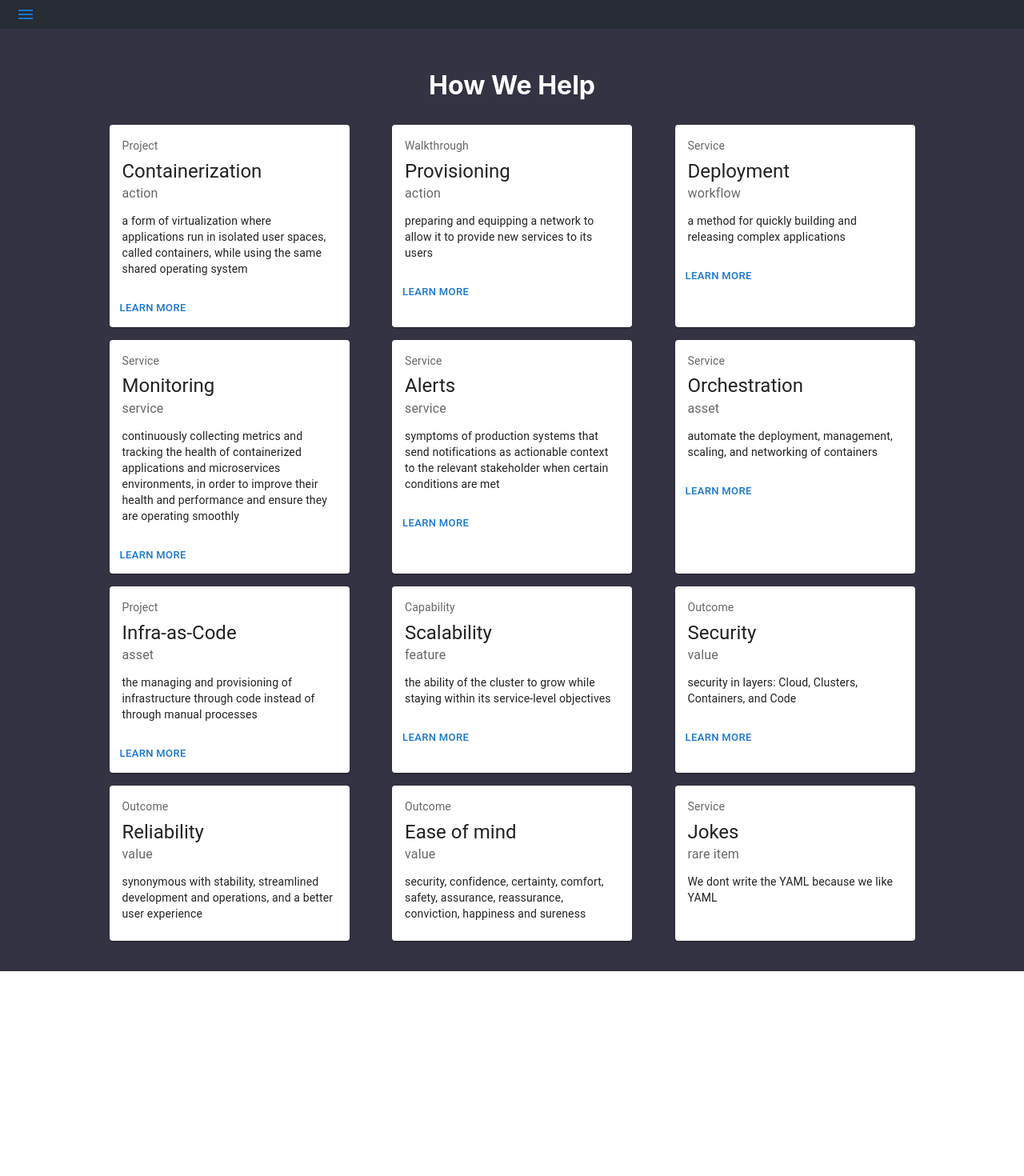
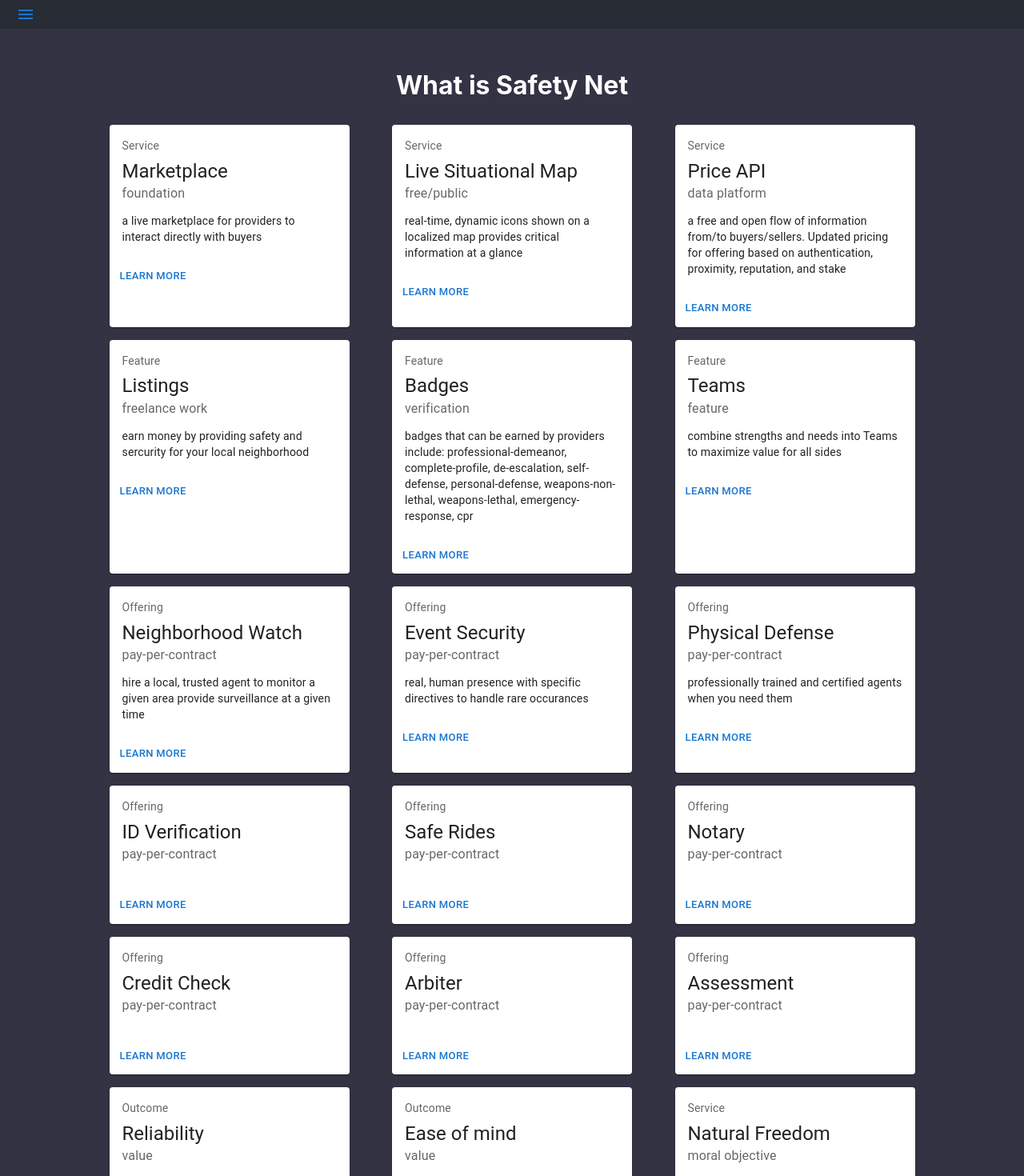
Before and after one commit to ahazrat/safety-net, a React (Create React App) app: page /safety-net/services in a window 1280 px wide. Shown: the top 1470 px of the page at 80% size. Before the commit the page ends 1214 px from the top, so only its background shows below. Built offline with nearby package versions, Linux system fonts and the light colour scheme.

Commit message:
Update Services

```diff
--- a/src/pages/Services.js
+++ b/src/pages/Services.js
@@ -3,21 +3,33 @@ import BasicCard from "../components/BasicCard"
 export default function Services(props) {
   return (
     <div style={{ backgroundColor: '#334', padding: 30 }}>
-      <h1>How We Help</h1>
+      <h1>What is Safety Net</h1>
 
       <div style={{ width: '90%', margin: 'auto', display: 'flex', flexDirection: 'row', justifyContent: 'space-evenly', flexWrap: 'wrap' }}>
-        <BasicCard url='/calculator' text1='Project' text2='Containerization' text3='action' text4='a form of virtualization where applications run in isolated user spaces, called containers, while using the same shared operating system' />
-        <BasicCard url='/calculator' text1='Walkthrough' text2='Provisioning' text3='action' text4='preparing and equipping a network to allow it to provide new services to its users' />
-        <BasicCard url='/calculator' text1='Service' text2='Deployment' text3='workflow' text4='a method for quickly building and releasing complex applications' />
-        <BasicCard url='/calculator' text1='Service' text2='Monitoring' text3='service' text4='continuously collecting metrics and tracking the health of containerized applications and microservices environments, in order to improve their health and performance and ensure they are operating smoothly' />
-        <BasicCard url='/calculator' text1='Service' text2='Alerts' text3='service' text4='symptoms of production systems that send notifications as actionable context to the relevant stakeholder when certain conditions are met' />
-        <BasicCard url='/calculator' text1='Service' text2='Orchestration' text3='asset' text4='automate the deployment, management, scaling, and networking of containers' />
-        <BasicCard url='/calculator' text1='Project' text2='Infra-as-Code' text3='asset' text4='the managing and provisioning of infrastructure through code instead of through manual processes' />
-        <BasicCard url='/calculator' text1='Capability' text2='Scalability' text3='feature' text4='the ability of the cluster to grow while staying within its service-level objectives' />
-        <BasicCard url='/calculator' text1='Outcome' text2='Security' text3='value' text4='security in layers: Cloud, Clusters, Containers, and Code' />
+
+        <BasicCard url='/market' text1='Service' text2='Marketplace' text3='foundation' text4='a live marketplace for providers to interact directly with buyers' />
+        <BasicCard url='/map' text1='Service' text2='Live Situational Map' text3='free/public' text4='real-time, dynamic icons shown on a localized map provides critical information at a glance' />
+        <BasicCard url='/market' text1='Service' text2='Price API' text3='data platform' text4='a free and open flow of information from/to buyers/sellers. Updated pricing for offering based on authentication, proximity, reputation, and stake' />
+
+        <BasicCard url='/listings' text1='Feature' text2='Listings' text3='freelance work' text4='earn money by providing safety and sercurity for your local neighborhood' />
+        <BasicCard url='/badges' text1='Feature' text2='Badges' text3='verification' text4='badges that can be earned by providers include: professional-demeanor, complete-profile, de-escalation, self-defense, personal-defense, weapons-non-lethal, weapons-lethal, emergency-response, cpr' />
+        <BasicCard url='/listings' text1='Feature' text2='Teams' text3='feature' text4='combine strengths and needs into Teams to maximize value for all sides' />
+
+        <BasicCard url='/listings' text1='Offering' text2='Neighborhood Watch' text3='pay-per-contract' text4='hire a local, trusted agent to monitor a given area provide surveillance at a given time' />
+        <BasicCard url='/listings' text1='Offering' text2='Event Security' text3='pay-per-contract' text4='real, human presence with specific directives to handle rare occurances' />
+        <BasicCard url='/listings' text1='Offering' text2='Physical Defense' text3='pay-per-contract' text4='professionally trained and certified agents when you need them' />
+
+        <BasicCard url='/listings' text1='Offering' text2='ID Verification' text3='pay-per-contract' text4='' />
+        <BasicCard url='/listings' text1='Offering' text2='Safe Rides' text3='pay-per-contract' text4='' />
+        <BasicCard url='/listings' text1='Offering' text2='Notary' text3='pay-per-contract' text4='' />
+
+        <BasicCard url='/listings' text1='Offering' text2='Credit Check' text3='pay-per-contract' text4='' />
+        <BasicCard url='/listings' text1='Offering' text2='Arbiter' text3='pay-per-contract' text4='' />
+        <BasicCard url='/listings' text1='Offering' text2='Assessment' text3='pay-per-contract' text4='' />
+
         <BasicCard text1='Outcome' text2='Reliability' text3='value' text4='synonymous with stability, streamlined development and operations, and a better user experience' />
         <BasicCard text1='Outcome' text2='Ease of mind' text3='value' text4='security, confidence, certainty, comfort, safety, assurance, reassurance, conviction, happiness and sureness' />
-        <BasicCard text1='Service' text2='Jokes' text3='rare item' text4='We dont write the YAML because we like YAML' />
+        <BasicCard text1='Service' text2='Natural Freedom' text3='moral objective' text4='No state intervention. We strengthen ourselves.' />
       </div>
 
     </div>
--- a/src/pages/ToDo.js
+++ b/src/pages/ToDo.js
@@ -5,14 +5,15 @@ export default function ToDo(props) {
 
       <div style={{ width: 300, margin: 'auto', textAlign: 'left' }}>
         <ol>
-          <li>Update Services</li>
           <li>Revolving map center</li>
-          <li>better styles</li>
+          <li>Calculator -> Listings</li>
+          <li>nopage design</li>
           <li>nopage design</li>
         </ol>
 
         <h2>Done</h2>
         <ul>
+          <li>Update Services</li>
           <li>Enable map drag/pan</li>
           <li>Add icons to map</li>
           <li>Add maps</li>
```
Also changed, not shown: src/pages/DataModel.js (added, +74 -0 lines), 8 other files (tests, documents, lock files or other folders).
